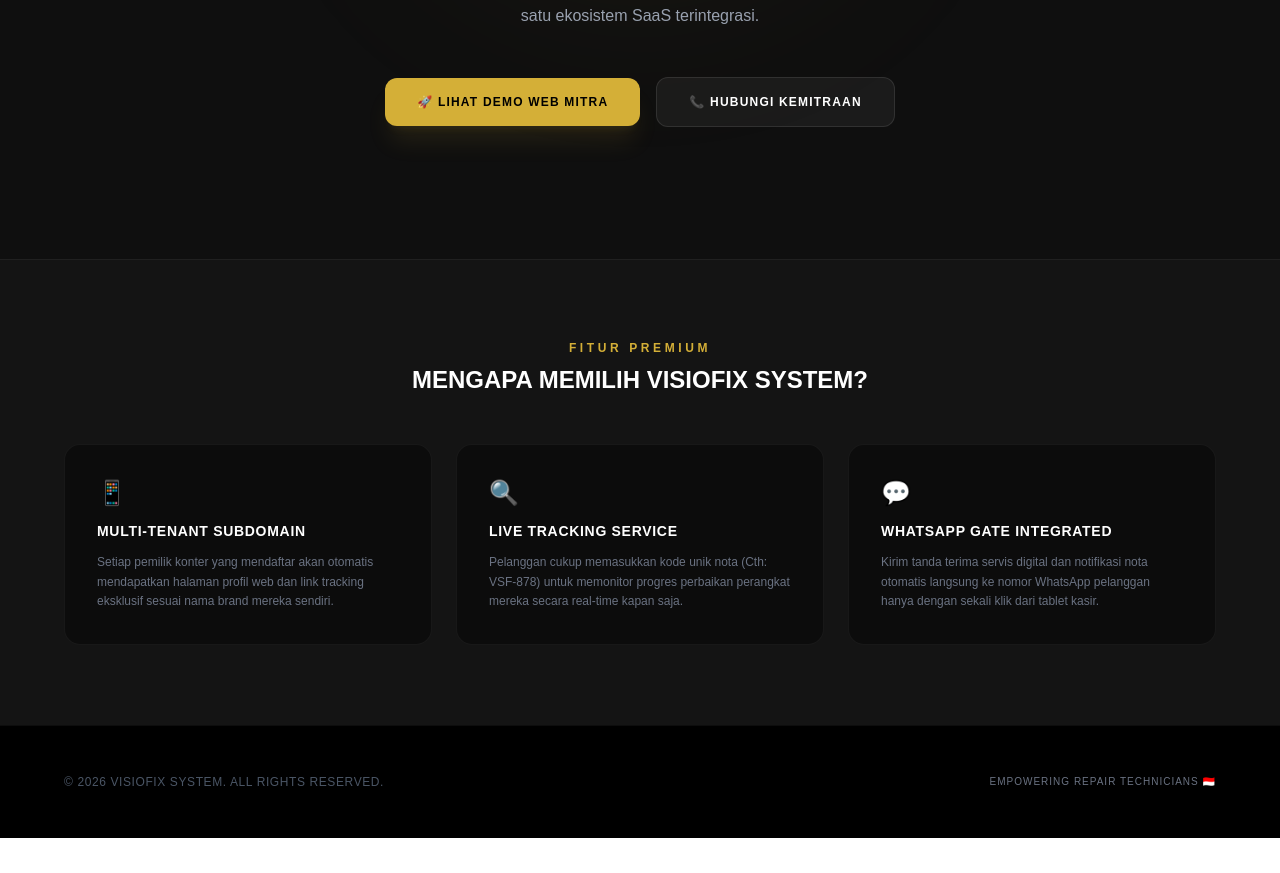
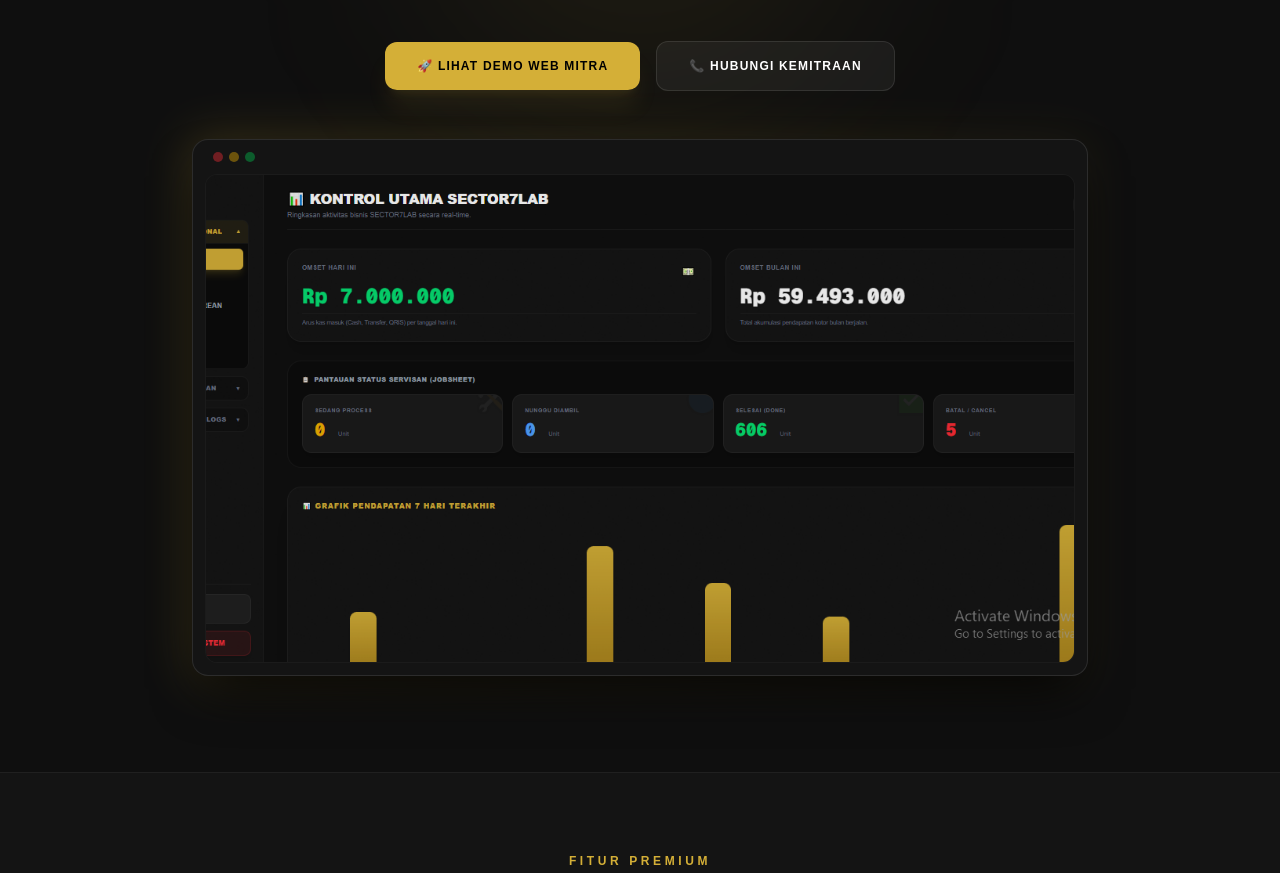
Before and after one commit to visaf2026/sector7lab, a Next.js app: page / in a window 1280 px wide. Shown: the part 421-1294 px from the top of the page. Before the commit the page ends 1259 px from the top, so only its background shows below. Built offline with nearby package versions, Linux system fonts and the light colour scheme; no server answers; a web font is replaced by a local one.

Commit message:
design: implement premium app preview mockup with ambient light shadow on main landing page

```diff
--- a/app/page.tsx
+++ b/app/page.tsx
@@ -13,7 +13,7 @@
             VISIOFIX <span className="text-[#d4af37]">SYSTEM</span>
           </div>
           <button
-            onClick={() => window.open("https://visiofix-pos-system.vercel.app", "_blank")} // Hubungkan ke link URL aplikasi POS/Kasir Master hhe
+            onClick={() => window.open("https://sector7-admin-core.vercel.app/", "_blank")} // Hubungkan ke link URL aplikasi POS/Kasir Master hhe
             className="bg-white/5 hover:bg-white/10 border border-white/10 text-xs font-bold px-4 py-2 rounded-xl uppercase tracking-wider transition-all"
           >
             Masuk POS ➔
@@ -54,6 +54,38 @@
               📞 Hubungi Kemitraan
             </a>
           </div>
+
+          {/* ========================================================================= */}
+{/* 🛠️ POIN 1: PREMIUM MOCKUP PREVIEW APLIKASI OPERASIONAL (DENGAN EFFECT GLOW) */}
+{/* ========================================================================= */}
+<div className="w-full max-w-4xl relative group mt-12 mx-auto">
+
+  {/* Efek Cahaya Emas di Belakang Laptop saat di-Hover */}
+  <div className="absolute -inset-1 bg-gradient-to-r from-[#d4af37] to-[#d4af37]/30 rounded-2xl blur-xl opacity-20 group-hover:opacity-40 transition duration-1000 group-hover:duration-200 pointer-events-none" />
+
+  {/* Bingkai Kaca / Frame Dashboard */}
+  <div className="relative bg-[#141414] border border-white/10 p-3 rounded-2xl shadow-2xl shadow-black/80">
+
+    {/* Dekorasi Tombol Mac/Window di Pojok Kiri Atas */}
+    <div className="flex gap-1.5 mb-3 px-2">
+      <span className="w-2.5 h-2.5 rounded-full bg-red-500/40" />
+      <span className="w-2.5 h-2.5 rounded-full bg-yellow-500/40" />
+      <span className="w-2.5 h-2.5 rounded-full bg-green-500/40" />
+    </div>
+
+    {/* Gambar Screenshot Dashboard POS / Papan Antrean Master */}
+    <div className="overflow-hidden rounded-xl border border-white/5 bg-[#0f0f0f] aspect-[16/9] relative">
+      <img
+        src="/ds.png" // 👈 Taruh file screenshot POS Master di folder public/images/
+        alt="Visiofix POS Dashboard Preview"
+        className="w-full h-full object-cover opacity-90 group-hover:opacity-100 transition-opacity duration-300"
+      />
+    </div>
+
+  </div>
+</div>
+{/* ========================================================================= */}
+
         </div>
       </section>
 
```
Also changed, not shown: public/ds.png (added).
